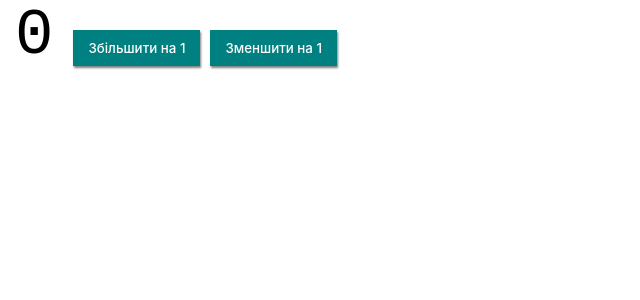
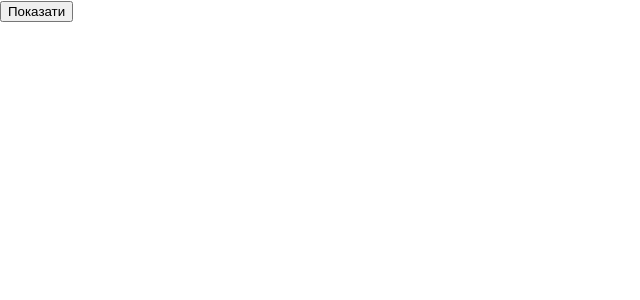
Before and after one commit to IrynaSokolova-Quanandrya/FE-1y_3-react, a React (Create React App) app: page / in a window 1280 px wide. Shown: the top 300 px of the page, without its empty margins (0-640 px from the left). Built offline with nearby package versions, Linux system fonts and the light colour scheme.

Commit message:
закінчили

```diff
--- a/src/components/App/App.jsx
+++ b/src/components/App/App.jsx
@@ -6,11 +6,30 @@ import { Alert } from '../Alert/Alert';
 import { Container, Title } from './App.styled';
 import { GlobalStyle } from '../../GlobalStyle.styled';
 import { Counter } from '../Counter/Counter';
+import { Component } from 'react';
 
-export function App() {
-  return(
+export class App extends Component {
+
+  state = {
+    isVisible: false,
+  }
+
+  toggleVisible = ()=>{
+    this.setState((prevState)=>{
+        return{
+          isVisible: !prevState.isVisible
+        }
+    })
+  }
+  render(){
+    return(
     <div>
-      <Counter/>
+      <button
+        type='button'
+          onClick={this.toggleVisible}>{this.state.isVisible ? 'Приховати' : 'Показати'}</button>
+      {this.state.isVisible && <p>Ви мене бачите</p>}
+
+      {/* <Counter/> */}
        {/* <PaintingList painting={painting}/> */}
       {/* <ColorPicker options={colorPickerOptions}/> */}
       {/* <Alert text="Останнє попередження" type="warning"/>
@@ -19,4 +38,5 @@ export function App() {
       <GlobalStyle/>
     </div>
   )
+  }
 }
--- /dev/null
+++ b/src/components/Counter/Buttons.jsx
@@ -0,0 +1,12 @@
+export const Butttons = ({onIncrement, onDecrement}) => {
+    return(
+        <>
+        <button type="button" onClick={onIncrement}>
+        Збільшити на 1
+      </button>
+      <button type="button" onClick={onDecrement}>
+        Зменшити на 1
+      </button>
+      </>
+    )
+}
--- /dev/null
+++ b/src/components/Counter/CaunterValue.jsx
@@ -0,0 +1,4 @@
+export function CounterValue(props){
+    const {value} = props;
+    return <span className="Counter__value">{value}</span>
+}
--- a/src/components/Counter/Counter.jsx
+++ b/src/components/Counter/Counter.jsx
@@ -1,8 +1,10 @@
-import React from 'react';
+import {Component} from 'react';
 import './Counter.css';
+import { Butttons } from './Buttons';
+import { CounterValue } from './CaunterValue';
 /**
  * класовий компонент
- * настідування
+ * наслідування
  * події
  * синтетичний івент
  * як зберегти значення event.target
@@ -22,16 +24,41 @@ import './Counter.css';
  * підняття стану
  * **/
 
-  export function Counter(){
-    return(
-      <div className="Counter__controls">
-        <span className="Counter__value">0</span>
-      <button type="button">
-        Збільшити на 1
-      </button>
-      <button type="button">
-        Зменшити на 1
-      </button>
-    </div>
-    )
+
+  export class Counter extends Component {
+    static defaultProps = {
+      initialValue: 0,
+    };
+
+    state = {
+      value: this.props.initialValue,
+    }
+    handleIncrement=()=>{
+      // this.setState({
+      //   value: 5,
+      // })
+      this.setState((prevState)=>{
+        return {
+          value: prevState.value + 1
+        }
+      })
+    }
+    handleDecrement=()=>{
+      this.setState((prevState)=>{
+        return {
+          value: prevState.value - 1
+        }
+      })
+    }
+
+    render(){
+      return(
+        <div className="Counter Counter__controls">
+          <CounterValue value={this.state.value} a={5}/>
+          <Butttons onIncrement={this.handleIncrement}
+                    onDecrement={this.handleDecrement}
+          />
+      </div>
+      )
+    }
   }
```
